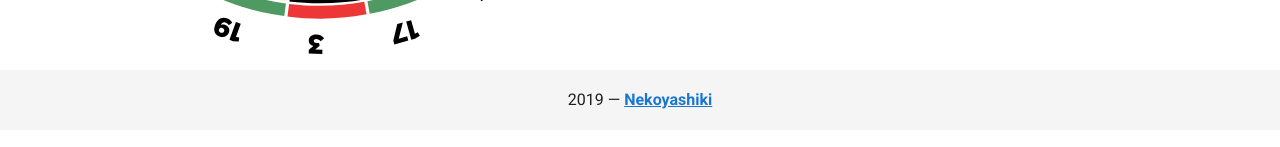
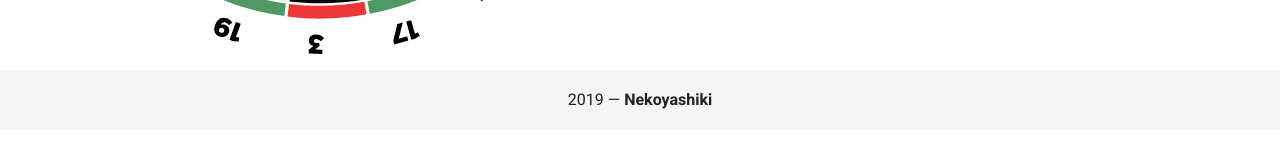
Before and after one commit to nanchovy/countup, a Vue app: page / in a window 1280 px wide. Shown: the part 619-766 px from the top of the page. Built offline with nearby package versions, Linux system fonts and the light colour scheme.

Commit message:
fix: footer name collision solved
footerという名前でフッタを作ると表示されなかったので名前を変えて再commit

```diff
--- a/src/App.vue
+++ b/src/App.vue
@@ -72,14 +72,7 @@
         </v-row>
       </v-layout>
       <div class="footer">
-      <v-footer>
-        <v-col
-          class="text-center"
-          cols="12"
-        >
-          {{ new Date().getFullYear() }} — <a href="https://twitter.com/nek180"><strong>Nekoyashiki</strong></a>
-        </v-col>
-      </v-footer>
+        <ienage-footer></ienage-footer>
       </div>
     </v-content>
   </v-app>
@@ -88,20 +81,19 @@
 <script>
   import DartBoard from './components/DartBoard.vue'
   import ScoreBoard from './components/ScoreBoard.vue'
-  import Footer from './components/Footer.vue'
+  import IenageFooter from './components/Footer.vue'
 
 export default {
   name: 'App',
   components: {
     DartBoard,
     ScoreBoard,
-    Footer,
+    IenageFooter,
   },
   data: () => ({
     history: [],
     gameOngoing: false,
     over: false,
-    // あとでdialogRuleに帰る
     dialogRule: false,
     dialogConfig: false,
     bullConfig: "separate"
--- /dev/null
+++ b/src/components/Footer.vue
@@ -0,0 +1,18 @@
+<template>
+  <v-footer>
+    <v-col
+      class="text-center"
+      cols="12"
+    >
+      {{ new Date().getFullYear() }} — <strong>Nekoyashiki</strong>
+    </v-col>
+  </v-footer>
+</template>
+
+<script>
+export default {
+}
+</script>
+
+<style>
+</style>
```
